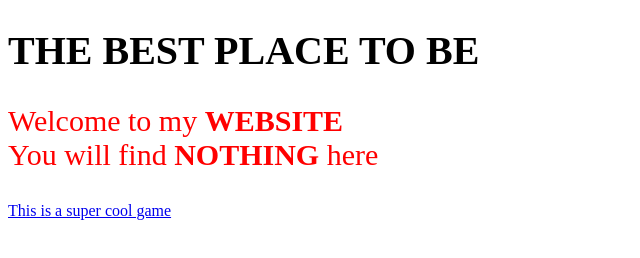
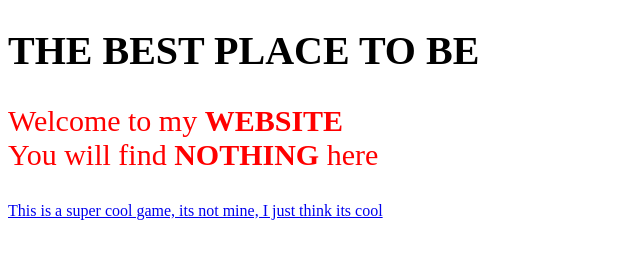
Before and after one commit to 4za4s/test, a plain HTML site: page index.html in a window 1280 px wide. Shown: the whole page, without its empty margins (0-640 px from the left). Drawn offline with Linux system fonts and the light colour scheme.

Commit message:
added more text

```diff
--- a/index.html
+++ b/index.html
@@ -16,4 +16,4 @@
 </style>
 <h1>THE BEST PLACE TO BE</h1>
 <p>Welcome to my <strong>WEBSITE</strong><br>You will find <strong>NOTHING</strong> here</p>
-<a href="https://nagshell.github.io/elemental-inception-incremental/">This is a super cool game</a>
+<a href="https://nagshell.github.io/elemental-inception-incremental/">This is a super cool game, its not mine, I just think its cool</a>
```
